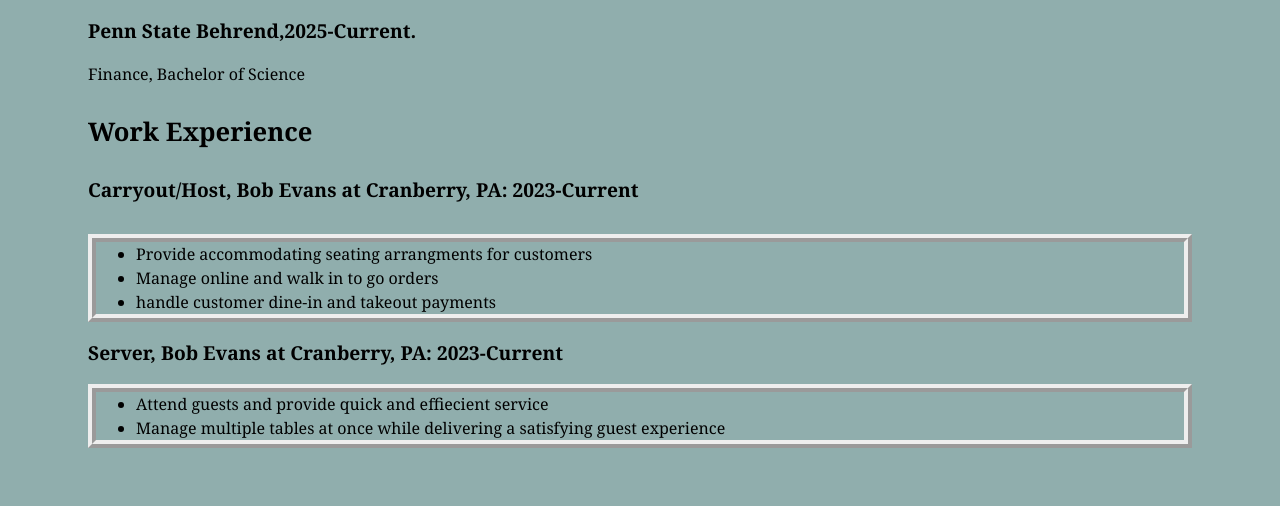
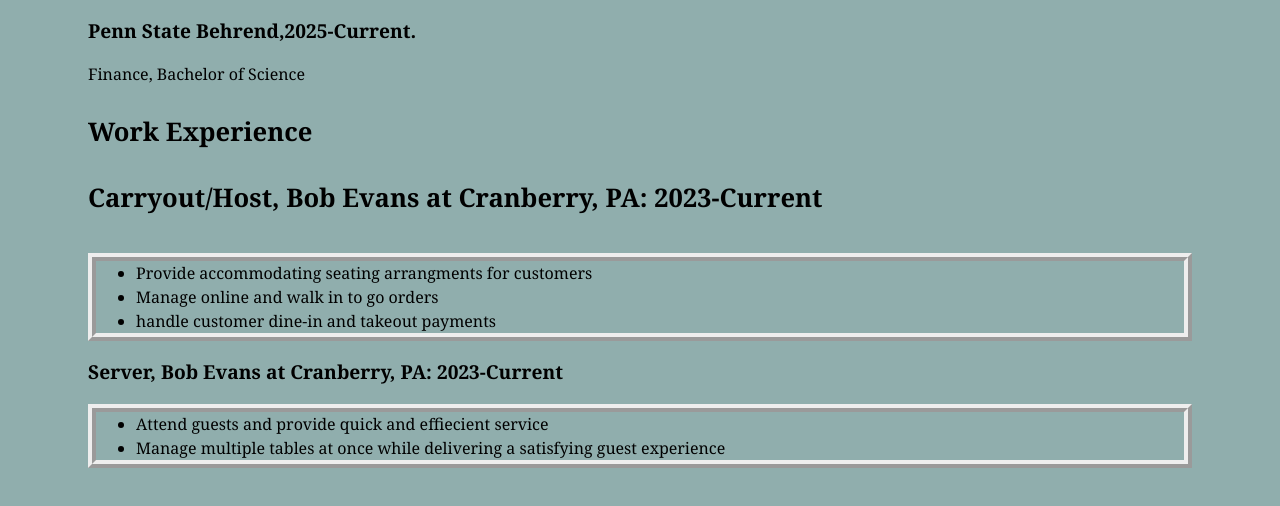
Before and after one commit to EmryB/Portfolio, a plain HTML site: page docs/about.html in a window 1280 px wide. Shown: the part 156-662 px from the top of the page. Drawn offline with Linux system fonts and the light colour scheme.

Commit message:
fixing font size

```diff
--- a/docs/style.css
+++ b/docs/style.css
@@ -30,7 +30,7 @@
     font-size: 2vw
 }
 h5 {
-    font-size: 1.5vw
+    font-size: 2vw
 }
 h6 {
     font-size: 1.5vw
```
